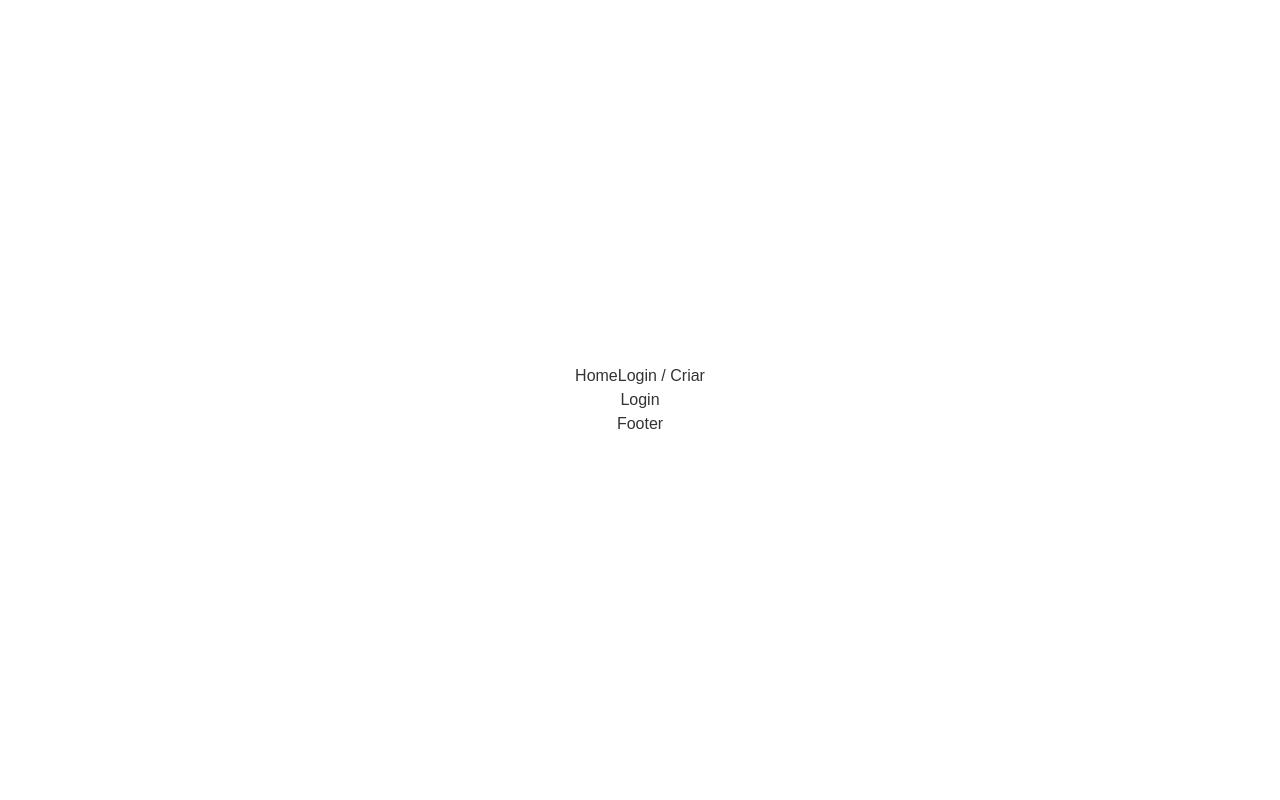
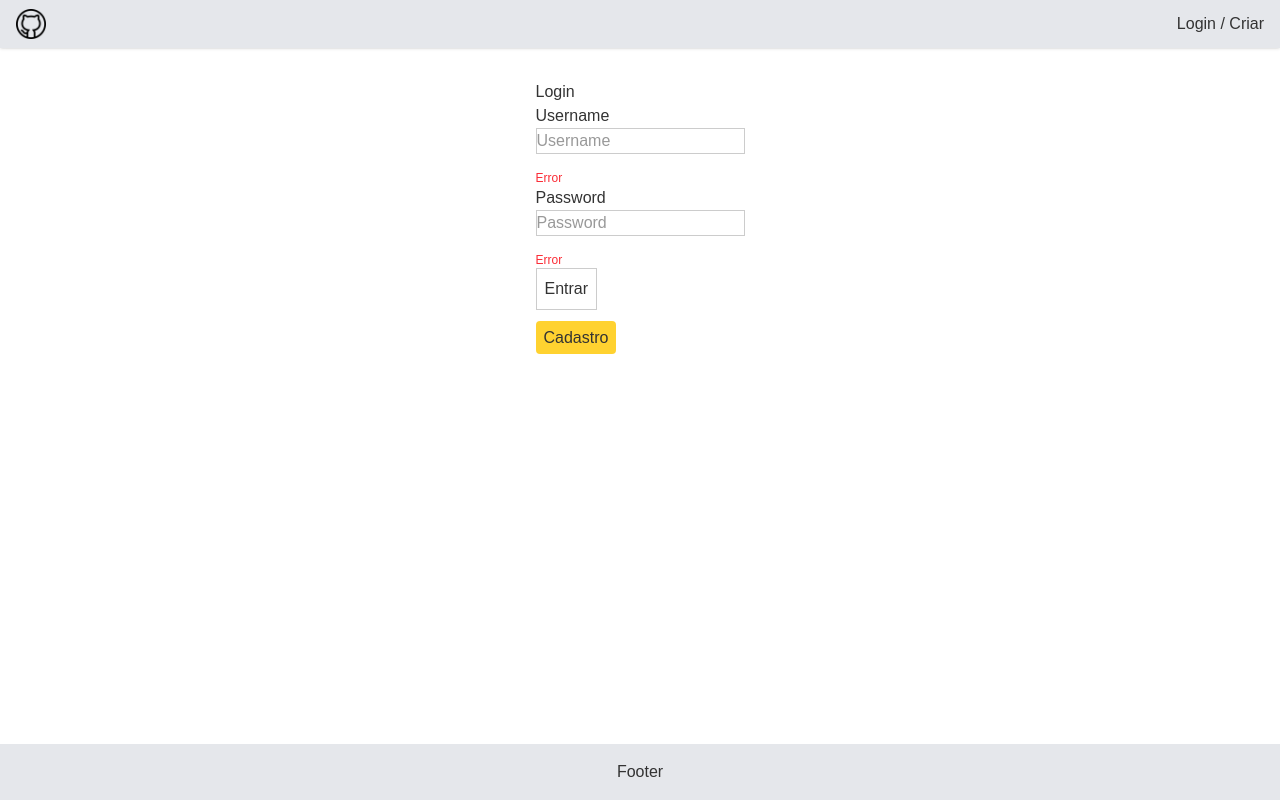
Before and after one commit to Paulo-Borges/dev_dog, a React (Vite) app: page /login in a window 1280 px wide. Built offline with nearby package versions, Linux system fonts and the light colour scheme; the HTML template or start-up script is replaced by a standard one.

Commit message:
feat: Iniciando Login  filhos

```diff
--- a/src/App.tsx
+++ b/src/App.tsx
@@ -9,13 +9,13 @@ import Login from "./component/Login/Login";
 
 function App() {
   return (
-    <div className="justify-center flex flex-col items-center min-h-screen">
+    <div className="justify-center flex flex-col items-center">
       {/* <Api /> */}
       <BrowserRouter>
         <Header />
         <Routes>
           <Route path="/" element={<Home />} />
-          <Route path="/login" element={<Login />} />
+          <Route path="/login/*" element={<Login />} />
         </Routes>
         <Footer />
       </BrowserRouter>
--- /dev/null
+++ b/src/Hooks/useForm.tsx
@@ -0,0 +1,16 @@
+import { useState } from "react";
+const useForm = () => {
+  const [value, setValue] = useState("");
+
+  function onChange({ target }: { target: HTMLInputElement }) {
+    setValue(target.value);
+  }
+
+  return {
+    value,
+    setValue,
+    onChange,
+  };
+};
+
+export default useForm;
--- a/src/component/Footer.tsx
+++ b/src/component/Footer.tsx
@@ -1,5 +1,9 @@
 const Footer: React.FC = () => {
-  return <div>Footer</div>;
+  return (
+    <footer className="bg-gray-200 p-4 fixed w-full bottom-0">
+      <div className="text-center">Footer</div>
+    </footer>
+  );
 };
 
 export default Footer;
--- /dev/null
+++ b/src/component/Forms/Button.tsx
@@ -0,0 +1,7 @@
+import React from "react";
+
+const Button = ({ children, ...props }: { children: React.ReactNode }) => {
+  return <button {...props}>{children}</button>;
+};
+
+export default Button;
--- /dev/null
+++ b/src/component/Forms/Input.tsx
@@ -0,0 +1,19 @@
+const Input = ({
+  label,
+  type,
+  name,
+}: {
+  label: string;
+  type?: string;
+  name?: string;
+}) => {
+  return (
+    <>
+      <label htmlFor={name}>{label}</label>
+      <input placeholder={label} type={type} name={name} id={name} />
+      <p className="text-red-500 text-xs">Error</p>
+    </>
+  );
+};
+
+export default Input;
--- a/src/component/Header.tsx
+++ b/src/component/Header.tsx
@@ -1,13 +1,20 @@
 import { Link } from "react-router-dom";
+import Dogs from "../Assets/github.png";
 
 const Header = () => {
   return (
-    <div>
-      <nav>
-        <Link to="/">Home</Link>
+    <header className="bg-gray-200 shadow p-4 top-0 fixed w-full">
+      <nav className="flex items-center justify-between h-4">
+        <Link to="/">
+          <img
+            src={Dogs}
+            alt="Dogs"
+            style={{ width: "30px", height: "30px" }}
+          />
+        </Link>
         <Link to="/login">Login / Criar</Link>
       </nav>
-    </div>
+    </header>
   );
 };
 
--- a/src/component/Home.tsx
+++ b/src/component/Home.tsx
@@ -1,7 +1,7 @@
 import React from "react";
 
 const Home: React.FC = () => {
-  return <div>Home</div>;
+  return <div className="pt-20">Home</div>;
 };
 
 export default Home;
--- a/src/component/Login/Login.tsx
+++ b/src/component/Login/Login.tsx
@@ -1,7 +1,21 @@
 import React from "react";
+import { Routes, Route } from "react-router-dom";
+import LoginForm from "./LoginForm";
+import LoginCreate from "./LoginCreate";
+import LoginPasswordLost from "./LoginPasswordLost";
+import LoginPasswordReset from "./LoginPasswordReset";
 
 const Login: React.FC = () => {
-  return <div>Login</div>;
+  return (
+    <div className="pt-20">
+      <Routes>
+        <Route path="/" element={<LoginForm />} />
+        <Route path="criar" element={<LoginCreate />} />
+        <Route path="perdeu" element={<LoginPasswordLost />} />
+        <Route path="resetar" element={<LoginPasswordReset />} />
+      </Routes>
+    </div>
+  );
 };
 
 export default Login;
--- /dev/null
+++ b/src/component/Login/LoginCreate.tsx
@@ -0,0 +1,5 @@
+const LoginCreate: React.FC = () => {
+  return <div>Login Criar</div>;
+};
+
+export default LoginCreate;
--- /dev/null
+++ b/src/component/Login/LoginForm.tsx
@@ -0,0 +1,49 @@
+import { Link } from "react-router-dom";
+import Input from "../Forms/Input";
+import useForm from "../../Hooks/useForm";
+
+const LoginForm = () => {
+  const username = useForm();
+  const password = useForm();
+
+  function handleSubmit(event: React.FormEvent) {
+    event.preventDefault();
+    fetch("https://dogsapi.origamid.dev/json/jwt-auth/v1/token", {
+      method: "POST",
+      headers: {
+        "Content-Type": "application/json",
+      },
+      body: JSON.stringify({
+        username: username.value,
+        password: password.value,
+      }),
+    })
+      .then((response) => {
+        console.log(response);
+        return response.json();
+      })
+      .then((json) => {
+        console.log(json);
+      });
+  }
+
+  return (
+    <section>
+      <h1>Login</h1>
+      <form onSubmit={handleSubmit}>
+        <Input label="Username" type="text" name="username" {...username} />
+        <Input label="Password" type="password" name="password" {...password} />
+
+        <button type="submit">Entrar</button>
+      </form>
+      <Link
+        to="/login/criar"
+        className="pointer border-none bg-amber-300 hover:bg-amber-500 rounded p-2"
+      >
+        Cadastro
+      </Link>
+    </section>
+  );
+};
+
+export default LoginForm;
--- /dev/null
+++ b/src/component/Login/LoginPasswordLost.tsx
@@ -0,0 +1,5 @@
+const LoginPasswordLost: React.FC = () => {
+  return <div>LoginPasswordLost</div>;
+};
+
+export default LoginPasswordLost;
--- /dev/null
+++ b/src/component/Login/LoginPasswordReset.tsx
@@ -0,0 +1,5 @@
+const LoginPasswordReset: React.FC = () => {
+  return <div>LoginPasswordReset</div>;
+};
+
+export default LoginPasswordReset;
```
Also changed, not shown: src/Assets/github.png (added).
